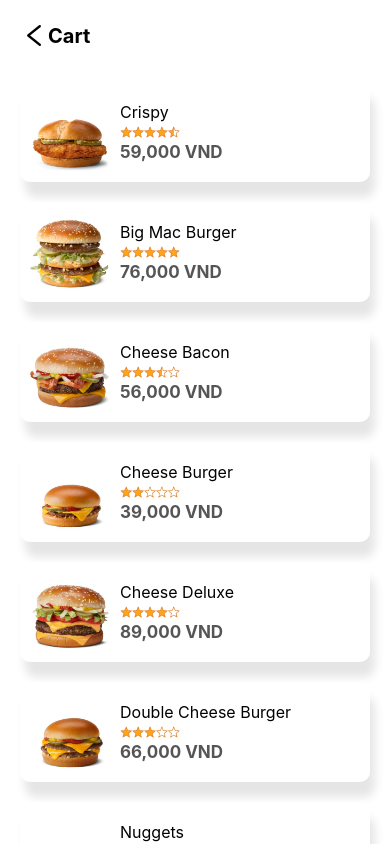
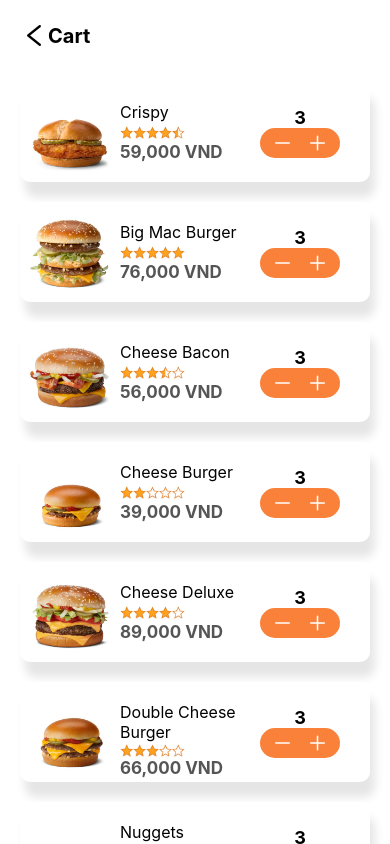
Before and after one commit to tamB2203579/Food-Order-App, a React Native app: screen /Cart in a window 390 px wide. Built offline with nearby package versions, Linux system fonts and the light colour scheme.

Commit message:
add button

```diff
--- a/screens/CartScreen.js
+++ b/screens/CartScreen.js
@@ -2,18 +2,35 @@
 import COLORS from '../constants/colors';
 import foods from '../constants/foods';
 import AntDesign from '@expo/vector-icons/AntDesign';
+import Ionicons from '@expo/vector-icons/Ionicons';
 
 const CartScreen = () => {
   const CartCard = ({item}) => {
     return(
       <TouchableHighlight underlayColor={COLORS.white} activeOpacity={0.9}>
         <View style={styles.cartCard}>
+          {/* food image */}
           <Image source={item.image} style={{width: 80, height: 80}}/>
 
+          {/* food detail */}
           <View style={styles.detailsContainer}>
+            {/* title */}
             <Text style={styles.itemName}>{item.name}</Text>
+            {/* rating */}
             <Image source={item.rating} style={styles.ratingImage}/>
+            {/* price */}
             <Text style={styles.itemPrice}>{item.price} VND</Text>
+          </View>
+
+          {/* quantity */}
+          <View style={{marginRight: 20, alignItems: 'center'}}>
+            <Text style={{fontWeight: 'bold', fontSize: 18}}>3</Text>
+            {/* button */}
+            <View style={styles.addBtn}>
+              <Ionicons name="remove" size={24} color={COLORS.white} />
+              <Ionicons name="add" size={24} color={COLORS.white} />
+            </View>
+
           </View>
         </View>
       </TouchableHighlight>
@@ -68,7 +85,7 @@
     fontSize: 16,
   },
   ratingImage: {
-    width: 60,
+    width: 65,
     height: 16,
     resizeMode: 'contain',
     alignSelf: 'flex-start',
@@ -78,6 +95,16 @@
     fontSize: 17,
     color: "#555",
   },
+  addBtn: {
+    width: 80,
+    height: 30,
+    backgroundColor: COLORS.primary,
+    borderRadius: 30,
+    paddingHorizontal: 5,
+    flexDirection: 'row',
+    justifyContent: 'space-around',
+    alignItems: 'center'
+  }
 });
 
 
```
